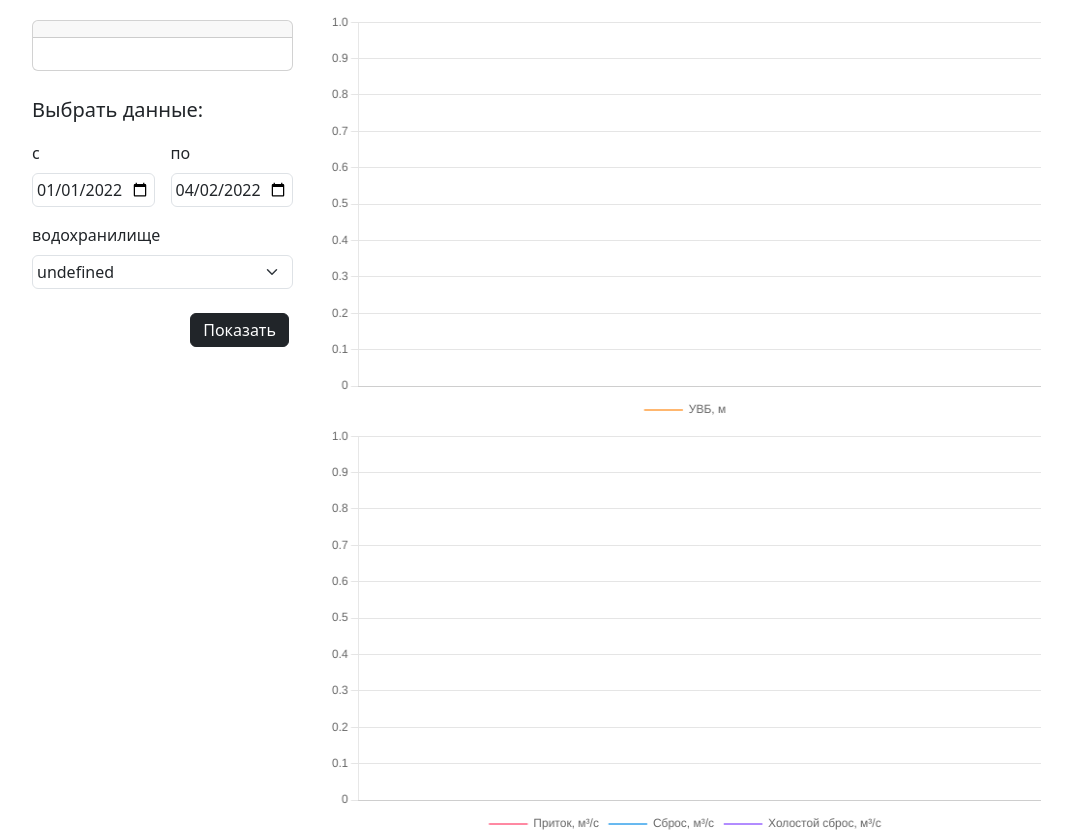
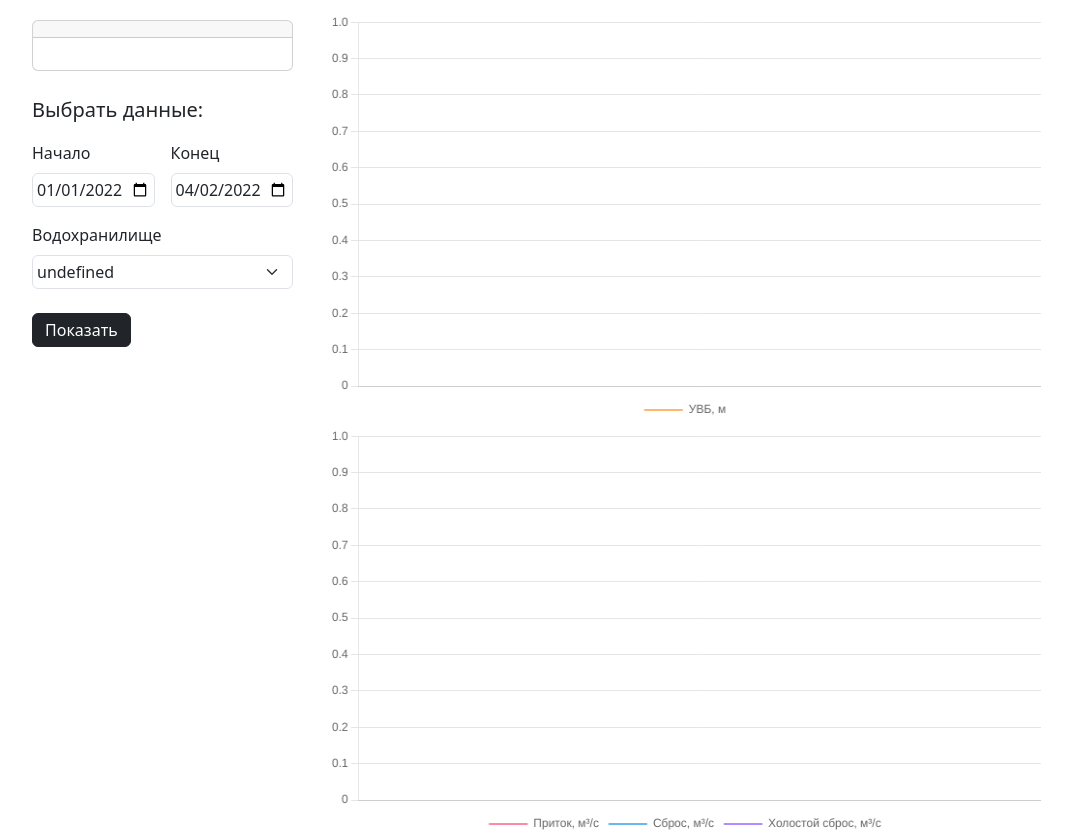
Before and after one commit to hlystovea/reservoirs_web, a Django app: template web/templates/index.html in a window 1280 px wide. Shown: the part 56-895 px from the top of the page, without its empty margins (50-1122 px from the left). Run offline with Django 4.2, Linux system fonts and the light colour scheme; the template is opened without the code that fills it, so the values that code supplies are empty; some libraries are stand-ins or nearby versions.

Commit message:
Button moved to the left

```diff
--- a/web/templates/index.html
+++ b/web/templates/index.html
@@ -12,23 +12,21 @@
       </div>
     </div>
     <p class="lead mb-3 mt-4">Выбрать данные:</p>
-    <div class="row g-3">
+    <div class="row g-3 pl-4 pr-4">
       <div class="col-sm-6">
-        <label for="dateFrom" class="form-label">с</label>
+        <label for="dateFrom" class="form-label">Начало</label>
         <input type="date" id="dateFrom" class="form-control p-1" name="dateFrom" value="2022-01-01" min="2013-01-01" max="{% now 'Y-m-d' %}">
       </div>
       <div class="col-sm-6">
-        <label for="dateTo" class="form-label">по</label>
+        <label for="dateTo" class="form-label">Конец</label>
         <input type="date" id="dateTo" class="form-control p-1" name="dateTo" value="{% now 'Y-m-d' %}" min="2013-01-01" max="{% now 'Y-m-d' %}">
       </div>
       <div class="col-sm-12">
-        <label for="selectReservoirs" class="form-label">водохранилище</label>
+        <label for="selectReservoirs" class="form-label">Водохранилище</label>
         <select id="selectReservoirs" class="form-select p-1" name ="selectReservoirs"></select>
       </div>
-      <div class="row justify-content-end mt-4 p-0">
-        <div class="col-sm-auto p-0">
-          <button id="updateButton" type="button" class="btn btn-dark pb-1 pt-1">Показать</button>
-        </div>
+      <div class="col-sm-12 mt-4">
+        <button id="updateButton" type="button" class="btn btn-dark btn-block pb-1 pt-1">Показать</button>
       </div>
     </div>
   </div>
@@ -98,8 +96,8 @@
       var reservoir = getReservoir(slug);
       var start = $("#dateFrom").val();
       var end = $("#dateTo").val();
+      getSituations(reservoir, start, end);
       setInfo(reservoir);
-      getSituations(reservoir, start, end);
     };
 
     function getReservoir(slug) {
@@ -122,6 +120,7 @@
         url: url,
         success: function(data) {
           setCharts(formatData(data));
+          setInfo(reservoir);
         },
         error: function(error_data) {
           console.log(error_data);
@@ -163,9 +162,9 @@
       if (reservoir.force_level !== null) {$("#infoTableBody").append("<tr><td>ФПУ</td><td>" + reservoir.force_level + " м</td></tr>")};
       if (reservoir.normal_level !== null) {$("#infoTableBody").append("<tr><td>НПУ</td><td>" + reservoir.normal_level + " м</td></tr>")};
       if (reservoir.dead_level !== null) {$("#infoTableBody").append("<tr><td>УМО</td><td>" + reservoir.dead_level + " м</td></tr>")};
-      if (reservoir.full_volume !== null) {$("#infoTableBody").append("<tr><td>Полный объём</td><td>" + reservoir.full_volume + " км3</td></tr>")};
-      if (reservoir.useful_volume !== null) {$("#infoTableBody").append("<tr><td>Полезный объём</td><td>" + reservoir.useful_volume + " км3</td></tr>")};
-      if (reservoir.area !== null) {$("#infoTableBody").append("<tr><td>Площадь</td><td>" + reservoir.area + " км2</td></tr>")};
+      if (reservoir.full_volume !== null) {$("#infoTableBody").append("<tr><td>Полный объём</td><td>" + reservoir.full_volume + " км\u00B3</td></tr>")};
+      if (reservoir.useful_volume !== null) {$("#infoTableBody").append("<tr><td>Полезный объём</td><td>" + reservoir.useful_volume + " км\u00B3</td></tr>")};
+      if (reservoir.area !== null) {$("#infoTableBody").append("<tr><td>Площадь</td><td>" + reservoir.area + " км\u00B2</td></tr>")};
       if (reservoir.max_depth !== null) {$("#infoTableBody").append("<tr><td>Макс. глубина</td><td>" + reservoir.max_depth + " м</td></tr>")};
     };
 
```
